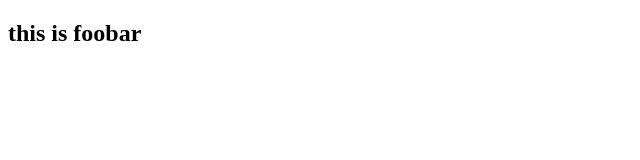
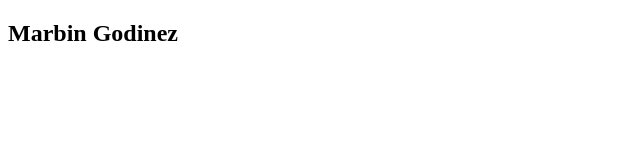
Before and after one commit to Marbin22/foobar, a plain HTML site: page index.html in a window 1280 px wide. Shown: the whole page, without its empty margins (0-640 px from the left). Drawn offline with Linux system fonts and the light colour scheme.

Commit message:
update h2 with my name

```diff
--- a/index.html
+++ b/index.html
@@ -4,6 +4,6 @@
     <title>I'm committed</title>
 </head>
 <body>
-    <h2>this is foobar</h2>
+    <h2>Marbin Godinez</h2>
 </body>
 </html>
```
